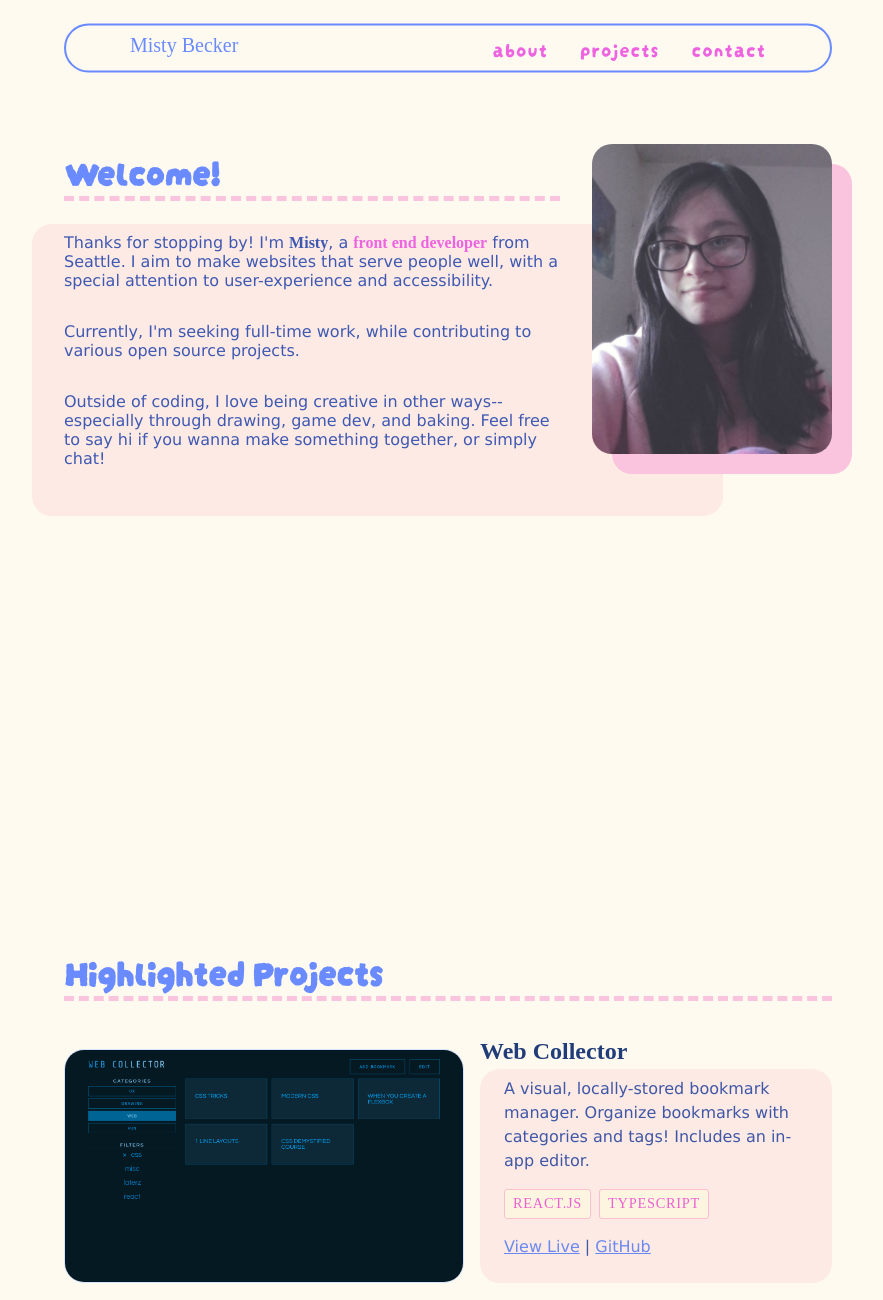
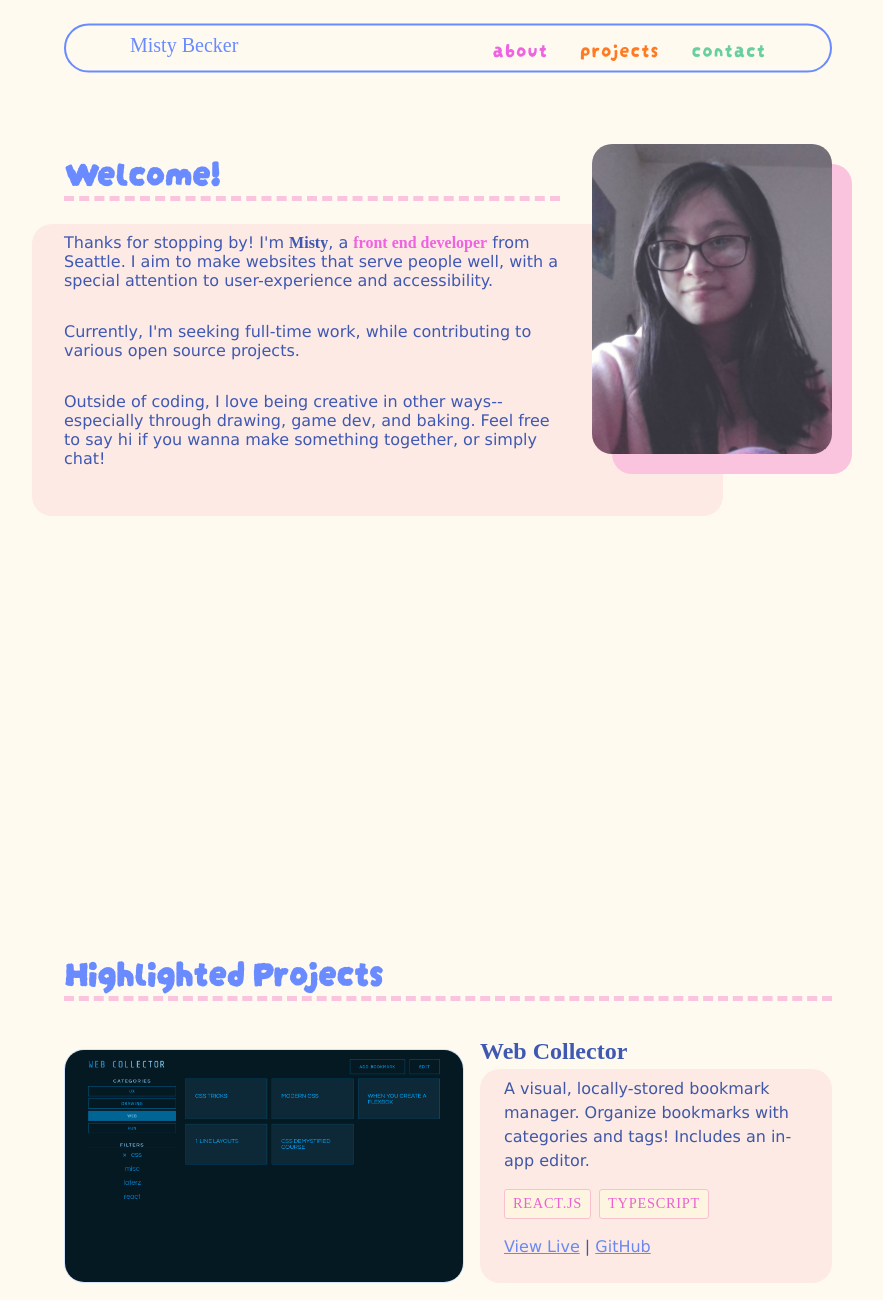
Before and after one commit to mistyb01/portfolio-v2, a plain HTML site: page index.html in a window 1280 px wide. Shown: the top 1300 px of the page, without its empty margins (192-1075 px from the left). Drawn offline with Linux system fonts and the light colour scheme; a web font is replaced by a local one.

Commit message:
color variation for active nav links

```diff
--- a/script.js
+++ b/script.js
@@ -12,7 +12,7 @@ const sectionObserver = new IntersectionObserver((sections)=>{
                 section.target.classList.add("active");
                 sectionLink.classList.add("highlight");
             } else {
-                section.target.classList.remove("active");
+                // section.target.classList.remove("active");
                 sectionLink.classList.remove("highlight");
             }
         }
--- a/style.css
+++ b/style.css
@@ -96,7 +96,9 @@ main > section + section {
 
 strong, .bold { font-family: Palanquin Bold; }
 
-.highlight { color: var(--clr-text-highlight); }
+.highlight {
+    color: var(--custom-clr, var(--clr-text-highlight));
+}
 
 .section-heading {
     font-family: DarumadropOne, Georgia, 'Times New Roman', Times, serif;
@@ -107,12 +109,10 @@ strong, .bold { font-family: Palanquin Bold; }
     margin-bottom: 2rem;
 }
 
-.emphasized {
-    /* text-transform: uppercase; */
-    /* letter-spacing: 0.2ch; */
-    color: var(--clr-text-dark);
-}
+/* for the differing color effect on nav */
 
+#projects-link { --custom-clr:  #ff7a21; }
+#contact-link { --custom-clr:  #69cf9f; }
 
 /* elements */
 
```
